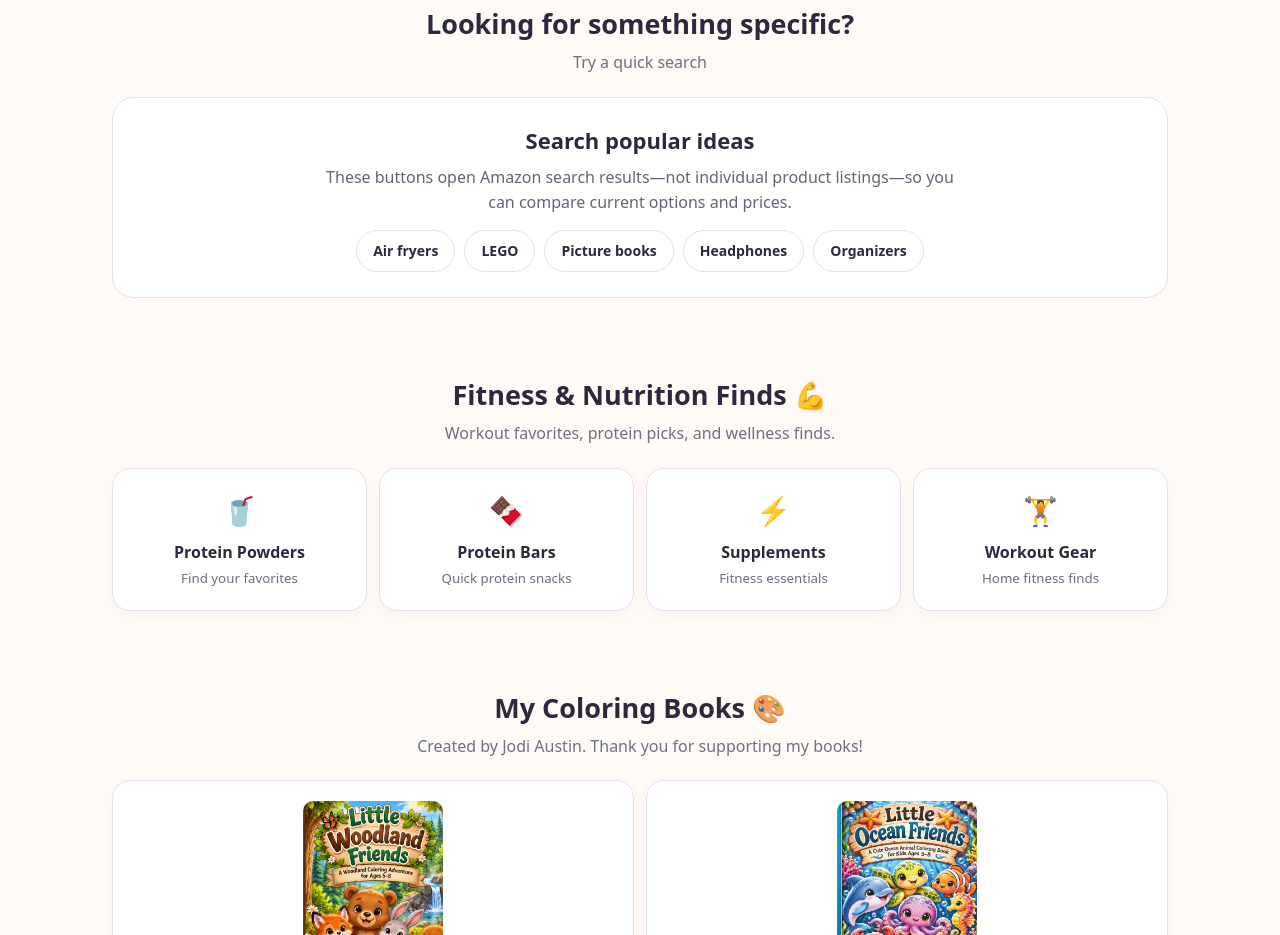
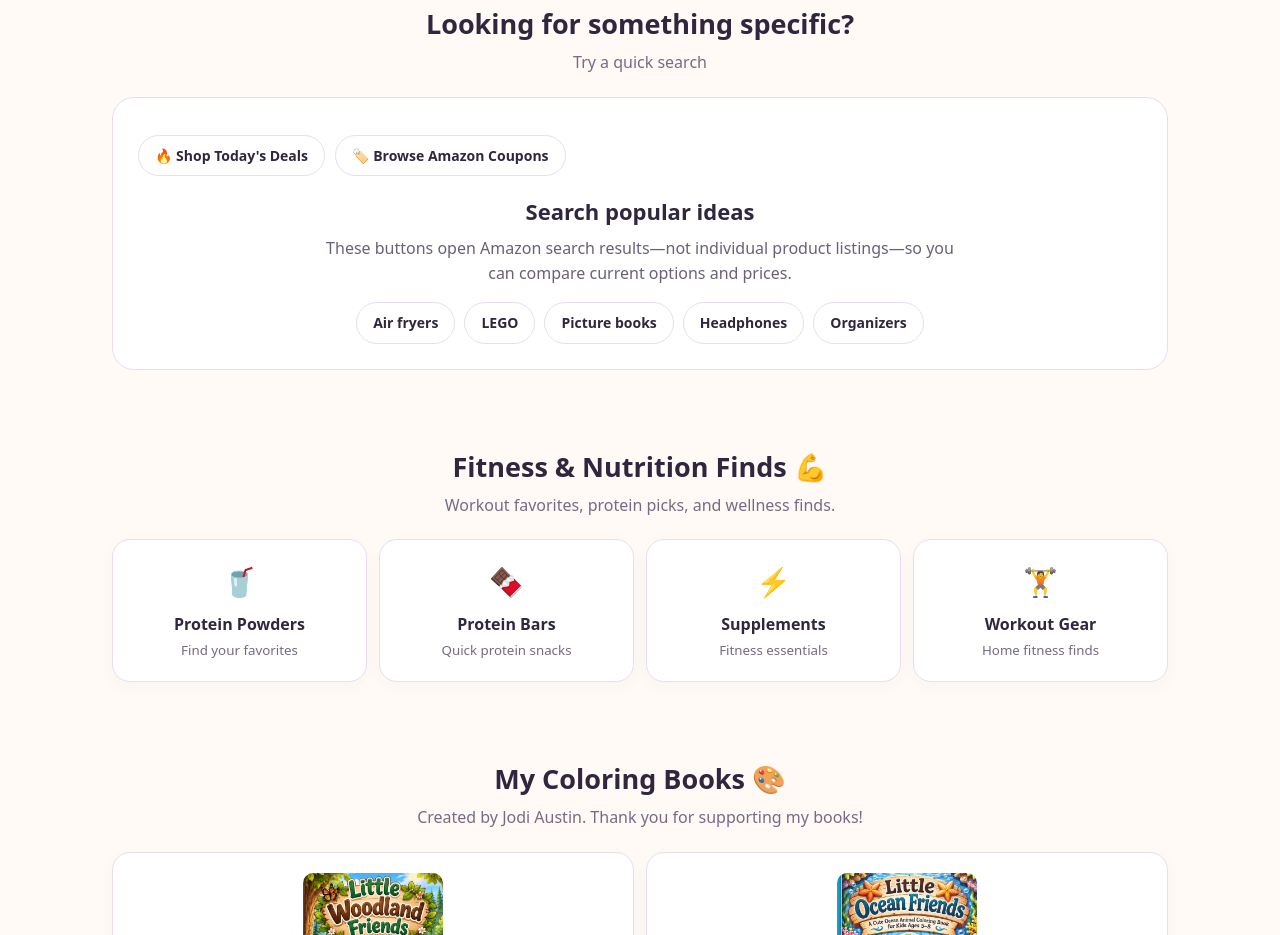
Before and after one commit to jodiaustinlmt-rgb/jodis-deals, a plain HTML site: page index.html in a window 1280 px wide. Shown: the part 955-1890 px from the top of the page. Drawn offline with Linux system fonts and the light colour scheme.

Commit message:
Update index.html

```diff
--- a/index.html
+++ b/index.html
@@ -69,6 +69,10 @@ footer a{margin:0 9px;text-decoration:none}footer a:hover{text-decoration:underl
 <section id="featured">
 <div class="sectionhead"><h2>Looking for something specific?</h2><p>Try a quick search</p></div>
 <div class="feature">
+<div style="display:flex;gap:10px;flex-wrap:wrap;margin:12px 0 18px;">
+  <a class="pill" href="https://www.amazon.com/gp/goldbox?tag=jodisdeals-20" target="_blank" rel="nofollow sponsored noopener">🔥 Shop Today's Deals</a>
+  <a class="pill" href="https://www.amazon.com/coupons?tag=jodisdeals-20" target="_blank" rel="nofollow sponsored noopener">🏷️ Browse Amazon Coupons</a>
+</div>
 <h3>Search popular ideas</h3>
 <p>These buttons open Amazon search results—not individual product listings—so you can compare current options and prices.</p>
 <div style="display:flex;gap:9px;justify-content:center;flex-wrap:wrap">
```
